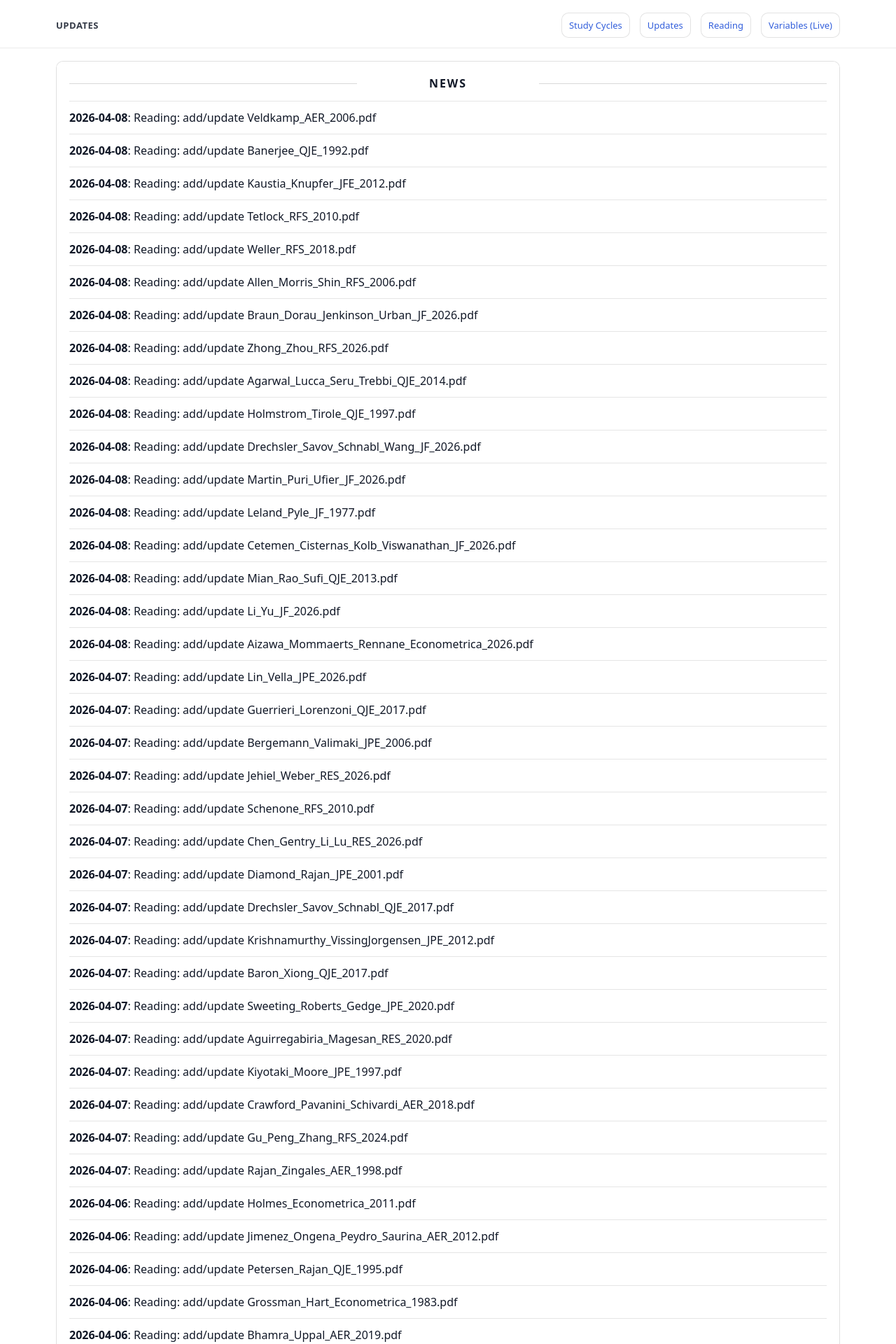
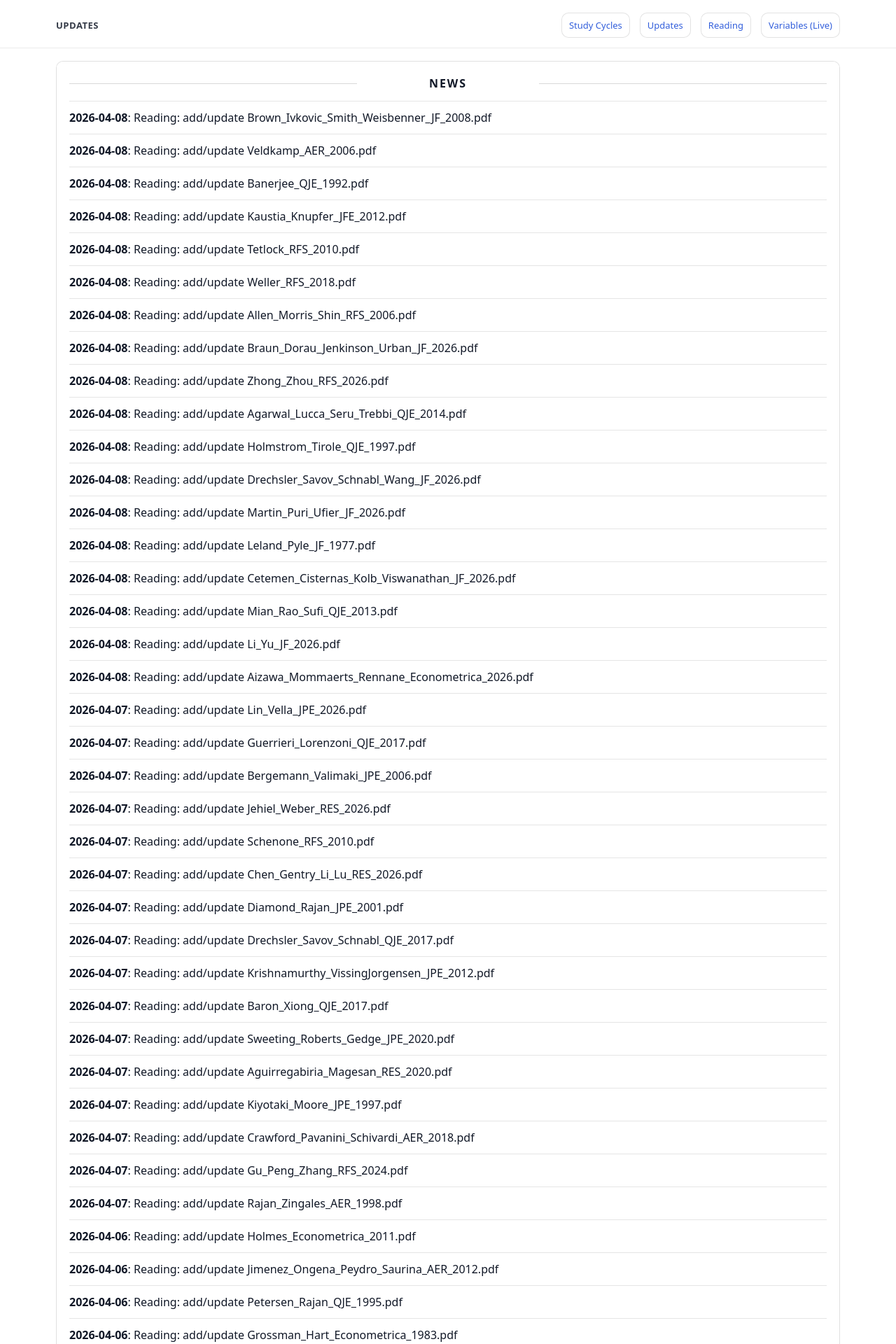
Before and after one commit to yaxinzn/study-archive, a Jekyll site: the page built from updates/index.md, in a window 1280 px wide. Shown: the top 1920 px of the page at 70% size. Built offline with Jekyll 4.4.1, drawn with Linux system fonts in a browser that asks for light colours; some of the changed text lies outside the part shown.

Commit message:
chore: update NEWS feed

```diff
--- a/_data/news.yml
+++ b/_data/news.yml
@@ -1,4 +1,7 @@
 # Auto-generated update history (sorted newest -> oldest). Do not edit manually.
+- ts: "1775646807"
+  date: "2026-04-08"
+  title: "Reading: add/update Brown_Ivkovic_Smith_Weisbenner_JF_2008.pdf"
 - ts: "1775646561"
   date: "2026-04-08"
   title: "Reading: add/update Veldkamp_AER_2006.pdf"
```
